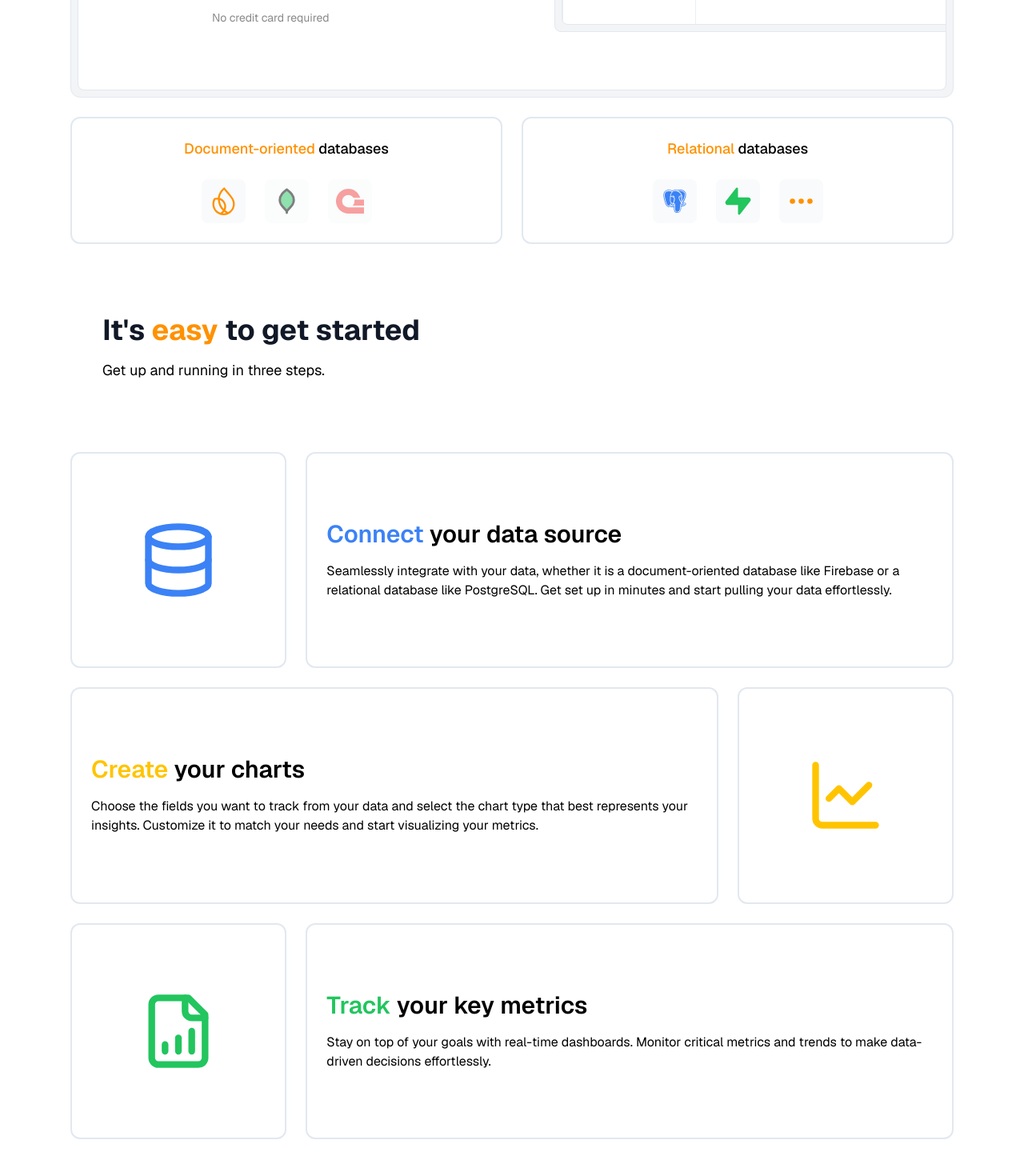
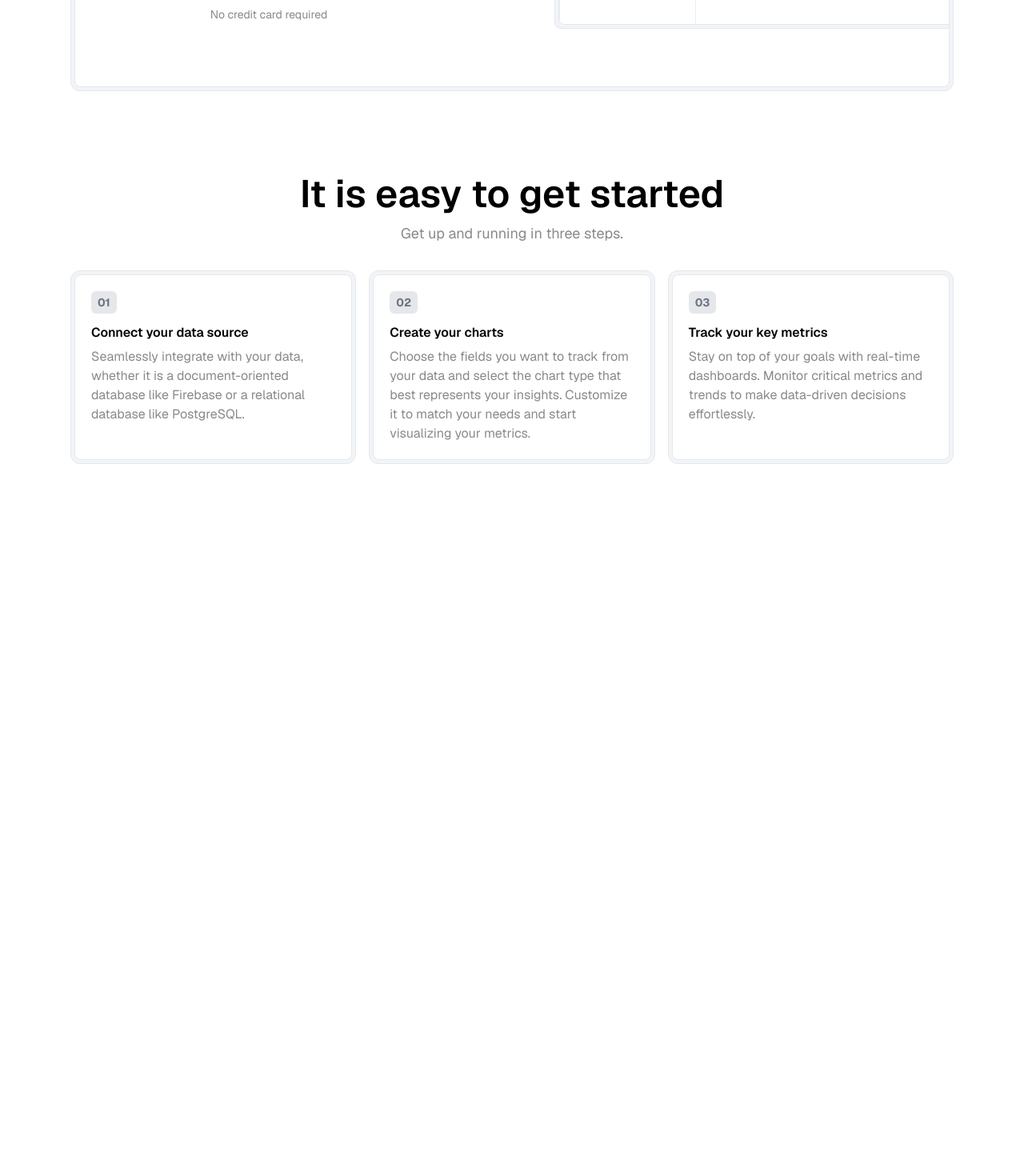
Before and after one commit to victoribironke/ventivo, a Next.js app: page / in a window 1280 px wide. Shown: the part 500-1970 px from the top of the page at 80% size. After the commit the page ends 1184 px from the top, so only its background shows below. Built offline with nearby package versions, Linux system fonts and the light colour scheme.

Commit message:
finished steps

```diff
--- a/src/components/Hero.tsx
+++ b/src/components/Hero.tsx
@@ -14,7 +14,7 @@ import { cn } from "@/lib/utils";
 
 const Hero = () => {
   return (
-    <section className="bg-gray-100 border w-full mt-14 xl:mt-20 p-2 rounded-xl">
+    <section className="bg-gray-100 border w-full mt-14 xl:mt-20 p-1 rounded-xl">
       <div className="bg-white border flex items-center justify-between flex-col lg:flex-row w-full px-8 lg:px-0 lg:py-16 gap-0 lg:gap-10 rounded-lg">
         <div className="w-full max-w-xl md:max-w-2xl lg:max-w-full lg:w-1/2 py-8 lg:py-0 px-8">
           <div className="z-[3] w-full flex-col items-center p-4 text-center lg:items-start lg:text-left">
@@ -41,7 +41,7 @@ const Hero = () => {
         </div>
 
         <div className="w-full max-w-xl md:max-w-2xl lg:max-w-full lg:w-1/2 overflow-hidden">
-          <div className="border rounded-lg overflow-hidden p-2 bg-gray-100 translate-y-8 lg:translate-y-0 lg:translate-x-8">
+          <div className="border rounded-lg overflow-hidden p-1 bg-gray-100 translate-y-8 lg:translate-y-0 lg:translate-x-8">
             <Image
               src={IMAGES.projects_display.src}
               width={IMAGES.projects_display.w}
--- a/src/components/Steps.tsx
+++ b/src/components/Steps.tsx
@@ -1,85 +1,53 @@
 import { ChartLine, Database, FileChartColumnIncreasing } from "lucide-react";
 
 const Steps = () => {
+  const steps = [
+    {
+      title: "Connect your data source",
+      description:
+        "Seamlessly integrate with your data, whether it is a document-oriented database like Firebase or a relational database like PostgreSQL.",
+    },
+    {
+      title: "Create your charts",
+      description:
+        "Choose the fields you want to track from your data and select the chart type that best represents your insights. Customize it to match your needs and start visualizing your metrics.",
+    },
+    {
+      title: "Track your key metrics",
+      description:
+        "Stay on top of your goals with real-time dashboards. Monitor critical metrics and trends to make data-driven decisions effortlessly.",
+    },
+  ];
+
   return (
-    <>
-      <section className="my-10 py-6 px-10 w-full flex items-start justify-center flex-col gap-4">
-        <h1 className="text-4xl font-bold text-gray-900">
-          It&apos;s <span className="text-firebase-orange">easy</span> to get
-          started
+    <section className="w-full py-20">
+      <div className="flex flex-col items-center text-center">
+        <h1 className="font-semibold text-4xl lg:text-5xl pb-3">
+          It is easy to get started
         </h1>
-
-        <p className="text-lg">Get up and running in three steps.</p>
-      </section>
-
-      <section className="flex items-center justify-between flex-col w-full gap-6">
-        <div className="w-full flex items-stretch justify-center flex-col sm:flex-row gap-6">
-          <div className="w-full sm:w-1/4 sm:aspect-square p-4 bg-white border-2 rounded-xl place-content-center hidden sm:grid">
-            <Database color="#3b82f6" size={60} className="sm:hidden" />
-            <Database color="#3b82f6" size={100} className="hidden sm:block" />
+        <p className="max-w-md text-base text-[#898989] lg:max-w-2xl lg:text-lg">
+          Get up and running in three steps.
+        </p>
       </div>
 
-          <div className="w-full sm:w-3/4 bg-white border-2 rounded-xl p-6 flex items-start justify-center flex-col gap-4">
-            <h3 className="text-3xl font-semibold">
-              <span className="text-blue">Connect</span> your data source
-            </h3>
-
-            <p>
-              Seamlessly integrate with your data, whether it is a
-              document-oriented database like Firebase or a relational database
-              like PostgreSQL. Get set up in minutes and start pulling your data
-              effortlessly.
+      <div className="mt-8 grid grid-cols-1 gap-4 md:grid-cols-2 lg:grid-cols-3">
+        {steps.map((s, i) => (
+          <div className="w-full border bg-gray-100 p-1 rounded-xl" key={i}>
+            <div className="grid grid-cols-1 grid-rows-[auto_1fr] overflow-hidden rounded-lg bg-white border h-full">
+              <div className="p-5">
+                <span className="mb-3 inline-block rounded-md bg-gray-200 px-2 py-1 text-sm font-bold text-gray-500">
+                  0{i + 1}
+                </span>
+                <p className="text-md mb-1.5 font-semibold">{s.title}</p>
+                <p className="text-content-subtle max-w-[300px] text-[#898989] text-[16px]">
+                  {s.description}
                 </p>
               </div>
             </div>
-
-        <div className="w-full flex items-stretch justify-center flex-col-reverse sm:flex-row gap-6">
-          <div className="w-full sm:w-3/4 bg-white border-2 rounded-xl p-6 flex items-start justify-center flex-col gap-4">
-            <h3 className="text-3xl font-semibold">
-              <span className="text-firebase-yellow">Create</span> your charts
-            </h3>
-
-            <p>
-              Choose the fields you want to track from your data and select the
-              chart type that best represents your insights. Customize it to
-              match your needs and start visualizing your metrics.
-            </p>
           </div>
-
-          <div className="w-full sm:w-1/4 sm:aspect-square p-4 bg-white border-2 rounded-xl hidden sm:grid place-content-center">
-            <ChartLine color="#ffc400" size={60} className="sm:hidden" />
-            <ChartLine color="#ffc400" size={100} className="hidden sm:block" />
-          </div>
-        </div>
-
-        <div className="w-full flex items-stretch justify-center flex-col sm:flex-row gap-6">
-          <div className="w-full sm:w-1/4 sm:aspect-square p-4 bg-white border-2 rounded-xl hidden sm:grid place-content-center">
-            <FileChartColumnIncreasing
-              color="#22c55e"
-              size={60}
-              className="sm:hidden"
-            />
-            <FileChartColumnIncreasing
-              color="#22c55e"
-              size={100}
-              className="hidden sm:block"
-            />
-          </div>
-
-          <div className="w-full sm:w-3/4 bg-white border-2 rounded-xl p-6 flex items-start justify-center flex-col gap-4">
-            <h3 className="text-3xl font-semibold">
-              <span className="text-green">Track</span> your key metrics
-            </h3>
-
-            <p>
-              Stay on top of your goals with real-time dashboards. Monitor
-              critical metrics and trends to make data-driven decisions
-              effortlessly.
-            </p>
-          </div>
+        ))}
       </div>
     </section>
-    </>
   );
 };
 
--- a/src/pages/index.tsx
+++ b/src/pages/index.tsx
@@ -5,6 +5,7 @@ import Steps from "@/components/Steps";
 import Pricing from "@/components/Pricing";
 import Footer from "@/components/Footer";
 import Header from "@/components/Header";
+import { Database } from "lucide-react";
 
 const Home = () => {
   return (
@@ -13,10 +14,11 @@ const Home = () => {
 
       <Header />
       <Hero />
-      <Databases />
       <Steps />
+
+      {/* <Databases />
       <Pricing />
-      <Footer />
+      <Footer /> */}
     </>
   );
 };
```
Lines whose indentation alone changed are shown as unchanged.
